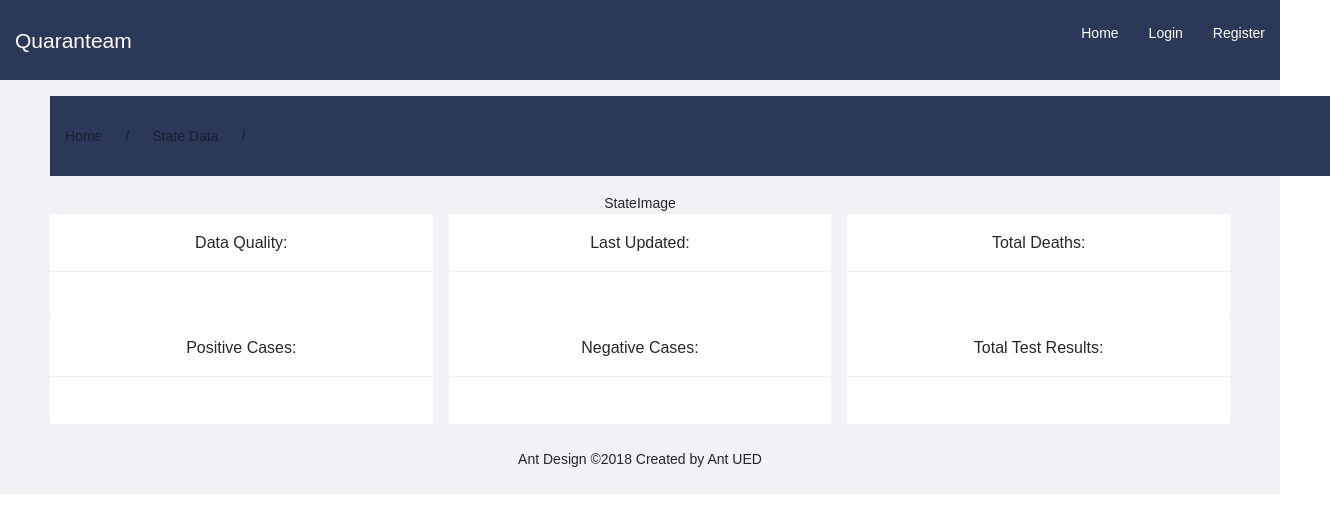
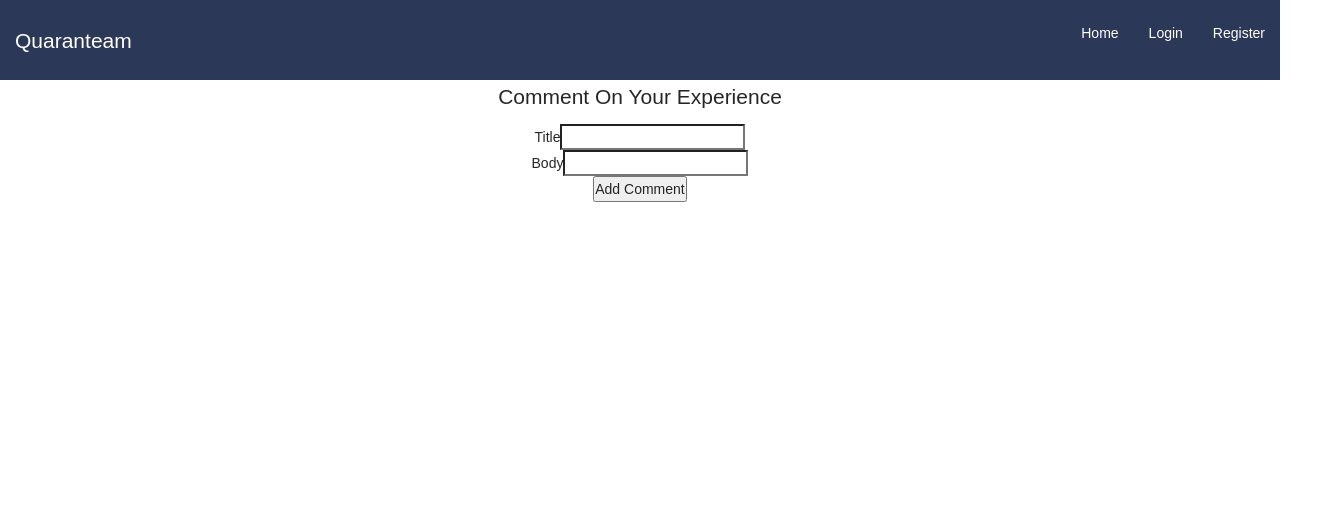
Before and after one commit to derek-oshita/quaranteam-client, a React (Create React App) app: page /states/1/comment in a window 1280 px wide. Shown: the top 532 px of the page, 1330 px wide, since content can reach past the window. Built offline with nearby package versions, Linux system fonts and the light colour scheme; no server answers.

Commit message:
Comment form up and creating comments but there are no user ids or state ids.

```diff
--- a/src/components/StateImage/StateImage.js
+++ b/src/components/StateImage/StateImage.js
@@ -1,9 +1,13 @@
 import React from 'react';
 
 function StateImage (props) {
-        console.log('stateimage: ', props)
+        console.log('stateimage data: ', props.data)
+        let stateData = props.data;
+        // console.log('state data: ', stateData.nickname)
         return (
-            <div>StateImage</div>
+            <React.Fragment>
+                {/* <p>{props.data.nickname}</p> */}
+            </React.Fragment>
         )
 };
 
--- a/src/components/StateImageList/StateImageList.js
+++ b/src/components/StateImageList/StateImageList.js
@@ -4,14 +4,15 @@ import StateImage from '../StateImage/StateImage'
 function StateImageList(props) {
     console.log(props.stateCode)
     console.log(props.stateMeta)
-    let image = props.stateMeta.find(stateObj => stateObj.code === props.stateCode);
+    let stateInfo = props.stateMeta.find(stateObj => stateObj.code === props.stateCode);
+    console.log('image: ', stateInfo)
       return (
         <React.Fragment>
           {/* <Game game={gameObj} list={true} /> */}
 
           {/* <StateImage stateCode={props.stateCode}/> */}
           {/* <StateImage stateObj={stateObj}/> */}
-          <StateImage image={image}/>
+          <StateImage data={stateInfo}/>
         </React.Fragment>
       )
   }
--- a/src/config/routes.js
+++ b/src/config/routes.js
@@ -4,12 +4,14 @@ import Login from '../components/Auth/Login';
 import Register from '../components/Auth/Register';
 import StateDataContainer from '../pages/StateDataContainer/StateDataContainer';
 import StateContainer from '../pages/StateContainer/StateContainer';
+import CommentContainer from '../pages/CommentContainer/CommentContainer';
 import UserProfile from '../components/UserProfile/UserProfile';
 
 export default ({ setCurrentUser }) => (
     <Switch >
         <Route path='/register' component={Register} />
         <Route path='/login' render={() => <Login setCurrentUser={setCurrentUser} />} />
+        <Route path='/states/:state/comment' component={CommentContainer} />
         <Route path='/states/:state' component={StateContainer} />
         <Route path='/states' component={StateDataContainer} />
         <Route path='/user' component={UserProfile} />
--- /dev/null
+++ b/src/models/comment.js
@@ -0,0 +1,50 @@
+const url = `http://localhost:4000/api/v1/comment`
+
+class CommentModel {
+    static getAllComments = () => {
+      return fetch(url)
+        .then((response) => response.json())
+    }
+
+    static getCommentById = (commentId) => {
+      return fetch(`${url}/${commentId}`)
+        .then((response) => response.json())
+    }
+
+    static createComment = (comment) => {
+      return fetch(url, {
+        method: 'POST',
+        headers: {
+          'Content-Type': 'application/json',
+          'authorization': localStorage.getItem('token'),
+        },
+        body: JSON.stringify(comment)
+      })
+        .then((response) => response.json())
+    }
+
+    static updateComment = (comment, id) => {
+      return fetch(`${url}/${id}`, {
+        method: 'PUT',
+        headers: {
+          'Content-Type': 'application/json',
+          'authorization': localStorage.getItem('token'),
+        },
+        body: JSON.stringify(comment)
+      })
+        .then((response) => response.json())
+    }
+
+    static deleteComment = (id) => {
+      return fetch(`${url}/${id}`, {
+        method: 'DELETE',
+        headers: {
+          'Content-Type': 'application/json',
+          'authorization': localStorage.getItem('token'),
+        },
+      })
+        .then((response) => response.json())
+    }
+  }
+
+  export default CommentModel;
--- a/src/models/event.js
+++ /dev/null
@@ -1,6 +0,0 @@
-const url = `rest.bandsintown.com`
-const token = localStorage.getItem('token');
-
-class EventModel {
-
-}
--- /dev/null
+++ b/src/pages/CommentContainer/CommentContainer.js
@@ -0,0 +1,52 @@
+import React from 'react';
+import CommentModel from '../../models/comment';
+
+import { Form, Input, InputNumber, Button } from 'antd';
+
+class CommentContainer extends React.Component {
+    state = {
+        title: '',
+        body: '',
+      };
+
+      handleChange = (event) => {
+        // console.log(event.target.id);
+        if (event.target.value === 'on') {
+          event.target.value = true;
+        }
+
+        this.setState({[event.target.name]: event.target.value})
+      };
+
+      // CONTINUE HERE
+      handleSubmit = (event) => {
+        event.preventDefault();
+        CommentModel.createComment(this.state)
+          .then((result) => {
+            console.log(result);
+          });
+        this.props.history.push('/states');
+      }
+
+    render () {
+        return (
+            <div>
+            <form onSubmit={this.handleSubmit}>
+              <h2>Comment On Your Experience</h2>
+              <div>
+                <label htmlFor="title">Title</label>
+                <input onInput={this.handleChange} type="text" name="title" />
+              </div>
+              <div>
+                <label htmlFor="body">Body</label>
+                <input onInput={this.handleChange} type="text" name="body" />
+              </div>
+              <button type="submit">Add Comment</button>
+            </form>
+          </div>
+        )
+    }
+};
+
+
+export default CommentContainer;
--- a/src/pages/StateContainer/StateContainer.js
+++ b/src/pages/StateContainer/StateContainer.js
@@ -5,9 +5,10 @@ import StateMeta from '../StateMeta/StateMeta';
 import './StateContainer.less';
 // ANTDESIGN
 import { Layout, Menu, Breadcrumb } from 'antd';
-import { NavLink } from 'react-router-dom';
+import { NavLink, Link } from 'react-router-dom';
 import { EditOutlined, EllipsisOutlined, SettingOutlined } from '@ant-design/icons';
 import { Card, Col, Row } from 'antd';
+import { Button } from 'antd';
 // VARIABLES
 const { Header, Content, Footer } = Layout;
 const { Meta } = Card;
@@ -90,6 +91,12 @@ class StateContainer extends React.Component {
                     </Col>
                     </Row>
                     </div>
+                    {/* BUTTON */}
+                    <div>
+                    <Link className="nav-link"  to={`/states/${stateInfo.state}/comment`}>
+                    <Button type="primary">Add Comment</Button>
+                    </Link>
+                    </div>
 
                 </div>
                 </Content>
```
